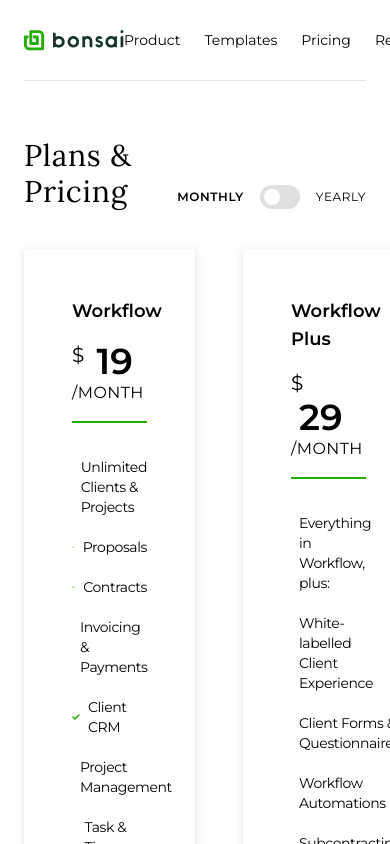
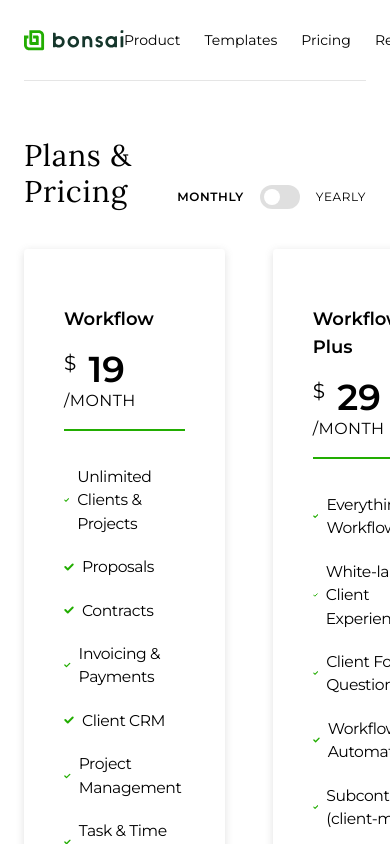
Before and after one commit to terjeee/svelte-test, a SvelteKit app: page / in a window 390 px wide. Shown: the top 844 px of the page. Built offline with nearby package versions, Linux system fonts and the light colour scheme.

Commit message:
responsiv

```diff
--- a/src/components/PageComponents/CardSubscriptionPlan.svelte
+++ b/src/components/PageComponents/CardSubscriptionPlan.svelte
@@ -9,7 +9,7 @@
   export let checked: boolean;
 </script>
 
-<article class="w-1/2 p-12  border-opacity-25 rounded shadow-card">
+<article class="w-100 py-14 px-10 border-opacity-25 rounded shadow-card sm:w-1/2 sm:p-dynamic md:p-14">
   <header class="border-b-2 border-clr-green">
     <h2 class="text-lg font-bold">{title}</h2>
     <h4 class="py-4">
@@ -26,7 +26,7 @@
     {#each features as feature}
       <li class="py-2.5 flex items-center gap-2 tracking-tight">
         <CheckMark />
-        <span class="text-sm">
+        <span class="text-dynamic-xs sm:text-sm">
           {feature}
         </span>
       </li>
```
